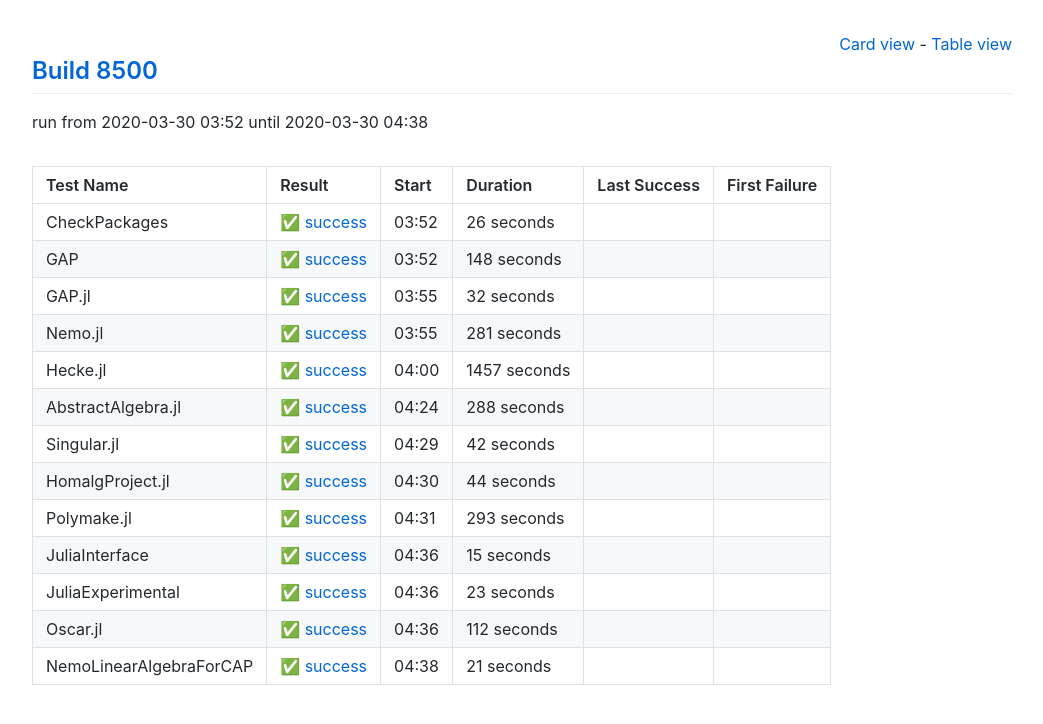
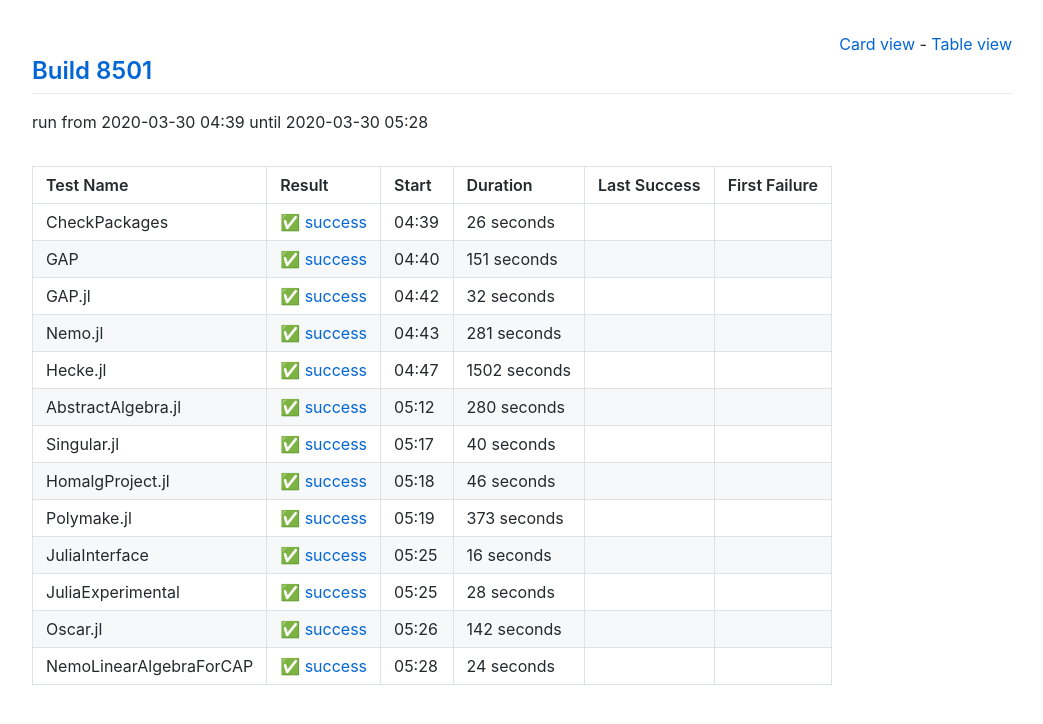
Before and after one commit to oscar-system/oscar-ci-status, a Jekyll site: the page built from table.html, in a window 1280 px wide. Shown: the top 724 px of the page, without its empty margins (118-1161 px from the left). Built offline with Jekyll 4.4.1, drawn with Linux system fonts in a browser that asks for light colours.

Commit message:
Build 8501

```diff
--- a/_data/ci.yml
+++ b/_data/ci.yml
@@ -1,5 +1,5 @@
-build: 8500
-build_url: https://oscarci.mathematik.uni-kl.de/job/oscar/8500/
+build: 8501
+build_url: https://oscarci.mathematik.uni-kl.de/job/oscar/8501/
 job: oscar
 tests:
 - duration: 26
@@ -8,20 +8,20 @@ tests:
   first_failure_url: null
   last_success: false
   last_success_url: null
-  log: https://oscarci.mathematik.uni-kl.de/job/oscar/8500/artifact/logs/build-8500/CheckPackages.log
+  log: https://oscarci.mathematik.uni-kl.de/job/oscar/8501/artifact/logs/build-8501/CheckPackages.log
   name: CheckPackages
-  start: 2020-03-30 03:52
+  start: 2020-03-30 04:39
   status: success
   success: true
-- duration: 148
+- duration: 151
   exitcode: 0
   first_failure: false
   first_failure_url: null
   last_success: false
   last_success_url: null
-  log: https://oscarci.mathematik.uni-kl.de/job/oscar/8500/artifact/logs/build-8500/GAP.log
+  log: https://oscarci.mathematik.uni-kl.de/job/oscar/8501/artifact/logs/build-8501/GAP.log
   name: GAP
-  start: 2020-03-30 03:52
+  start: 2020-03-30 04:40
   status: success
   success: true
 - duration: 32
@@ -30,9 +30,9 @@ tests:
   first_failure_url: null
   last_success: false
   last_success_url: null
-  log: https://oscarci.mathematik.uni-kl.de/job/oscar/8500/artifact/logs/build-8500/GAP.jl.log
+  log: https://oscarci.mathematik.uni-kl.de/job/oscar/8501/artifact/logs/build-8501/GAP.jl.log
   name: GAP.jl
-  start: 2020-03-30 03:55
+  start: 2020-03-30 04:42
   status: success
   success: true
 - duration: 281
@@ -41,107 +41,107 @@ tests:
   first_failure_url: null
   last_success: false
   last_success_url: null
-  log: https://oscarci.mathematik.uni-kl.de/job/oscar/8500/artifact/logs/build-8500/Nemo.jl.log
+  log: https://oscarci.mathematik.uni-kl.de/job/oscar/8501/artifact/logs/build-8501/Nemo.jl.log
   name: Nemo.jl
-  start: 2020-03-30 03:55
+  start: 2020-03-30 04:43
   status: success
   success: true
-- duration: 1457
+- duration: 1502
   exitcode: 0
   first_failure: false
   first_failure_url: null
   last_success: false
   last_success_url: null
-  log: https://oscarci.mathematik.uni-kl.de/job/oscar/8500/artifact/logs/build-8500/Hecke.jl.log
+  log: https://oscarci.mathematik.uni-kl.de/job/oscar/8501/artifact/logs/build-8501/Hecke.jl.log
   name: Hecke.jl
-  start: 2020-03-30 04:00
+  start: 2020-03-30 04:47
   status: success
   success: true
-- duration: 288
+- duration: 280
   exitcode: 0
   first_failure: false
   first_failure_url: null
   last_success: false
   last_success_url: null
-  log: https://oscarci.mathematik.uni-kl.de/job/oscar/8500/artifact/logs/build-8500/AbstractAlgebra.jl.log
+  log: https://oscarci.mathematik.uni-kl.de/job/oscar/8501/artifact/logs/build-8501/AbstractAlgebra.jl.log
   name: AbstractAlgebra.jl
-  start: 2020-03-30 04:24
+  start: 2020-03-30 05:12
   status: success
   success: true
-- duration: 42
+- duration: 40
   exitcode: 0
   first_failure: false
   first_failure_url: null
   last_success: false
   last_success_url: null
-  log: https://oscarci.mathematik.uni-kl.de/job/oscar/8500/artifact/logs/build-8500/Singular.jl.log
+  log: https://oscarci.mathematik.uni-kl.de/job/oscar/8501/artifact/logs/build-8501/Singular.jl.log
   name: Singular.jl
-  start: 2020-03-30 04:29
+  start: 2020-03-30 05:17
   status: success
   success: true
-- duration: 44
+- duration: 46
   exitcode: 0
   first_failure: false
   first_failure_url: null
   last_success: false
   last_success_url: null
-  log: https://oscarci.mathematik.uni-kl.de/job/oscar/8500/artifact/logs/build-8500/HomalgProject.jl.log
+  log: https://oscarci.mathematik.uni-kl.de/job/oscar/8501/artifact/logs/build-8501/HomalgProject.jl.log
   name: HomalgProject.jl
-  start: 2020-03-30 04:30
+  start: 2020-03-30 05:18
   status: success
   success: true
-- duration: 293
+- duration: 373
   exitcode: 0
   first_failure: false
   first_failure_url: null
   last_success: false
   last_success_url: null
-  log: https://oscarci.mathematik.uni-kl.de/job/oscar/8500/artifact/logs/build-8500/Polymake.jl.log
+  log: https://oscarci.mathematik.uni-kl.de/job/oscar/8501/artifact/logs/build-8501/Polymake.jl.log
   name: Polymake.jl
-  start: 2020-03-30 04:31
+  start: 2020-03-30 05:19
   status: success
   success: true
-- duration: 15
+- duration: 16
   exitcode: 0
   first_failure: false
   first_failure_url: null
   last_success: false
   last_success_url: null
-  log: https://oscarci.mathematik.uni-kl.de/job/oscar/8500/artifact/logs/build-8500/JuliaInterface.log
+  log: https://oscarci.mathematik.uni-kl.de/job/oscar/8501/artifact/logs/build-8501/JuliaInterface.log
   name: JuliaInterface
-  start: 2020-03-30 04:36
+  start: 2020-03-30 05:25
   status: success
   success: true
-- duration: 23
+- duration: 28
   exitcode: 0
   first_failure: false
   first_failure_url: null
   last_success: false
   last_success_url: null
-  log: https://oscarci.mathematik.uni-kl.de/job/oscar/8500/artifact/logs/build-8500/JuliaExperimental.log
+  log: https://oscarci.mathematik.uni-kl.de/job/oscar/8501/artifact/logs/build-8501/JuliaExperimental.log
   name: JuliaExperimental
-  start: 2020-03-30 04:36
+  start: 2020-03-30 05:25
   status: success
   success: true
-- duration: 112
+- duration: 142
   exitcode: 0
   first_failure: false
   first_failure_url: null
   last_success: false
   last_success_url: null
-  log: https://oscarci.mathematik.uni-kl.de/job/oscar/8500/artifact/logs/build-8500/Oscar.jl.log
+  log: https://oscarci.mathematik.uni-kl.de/job/oscar/8501/artifact/logs/build-8501/Oscar.jl.log
   name: Oscar.jl
-  start: 2020-03-30 04:36
+  start: 2020-03-30 05:26
   status: success
   success: true
-- duration: 21
+- duration: 24
   exitcode: 0
   first_failure: false
   first_failure_url: null
   last_success: false
   last_success_url: null
-  log: https://oscarci.mathematik.uni-kl.de/job/oscar/8500/artifact/logs/build-8500/NemoLinearAlgebraForCAP.log
+  log: https://oscarci.mathematik.uni-kl.de/job/oscar/8501/artifact/logs/build-8501/NemoLinearAlgebraForCAP.log
   name: NemoLinearAlgebraForCAP
-  start: 2020-03-30 04:38
+  start: 2020-03-30 05:28
   status: success
   success: true
```
Also changed, not shown: README.md.
